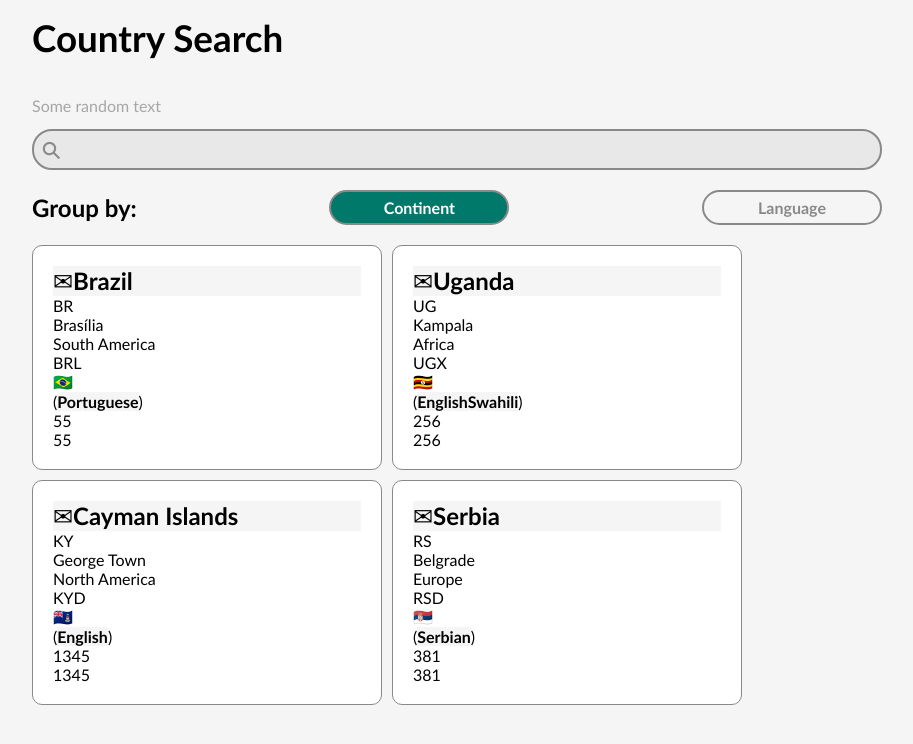
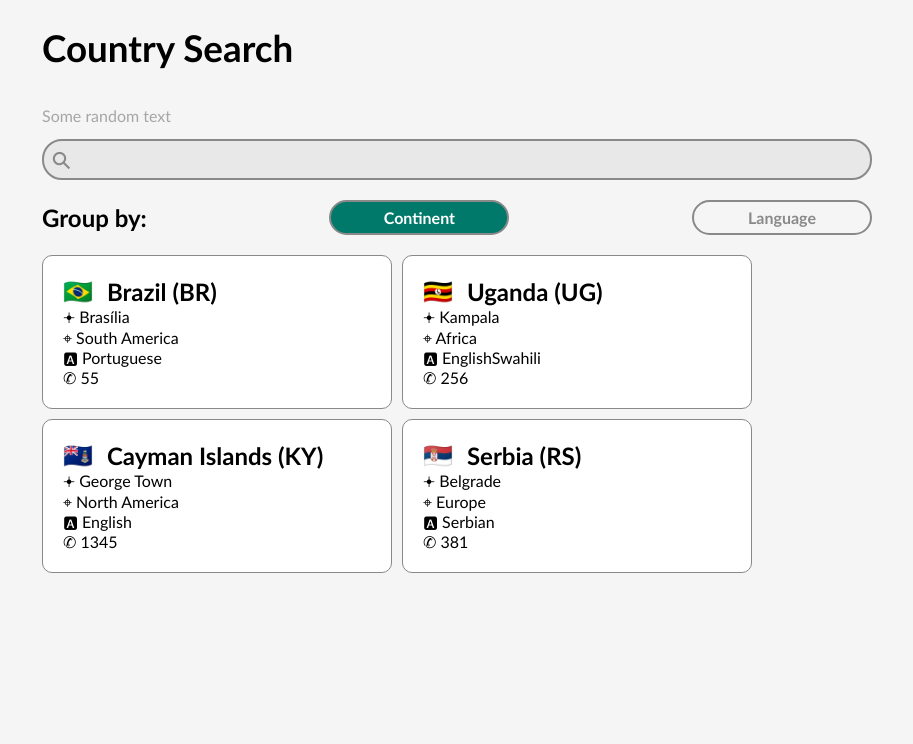
Before and after one commit to Lachicagladiadora/graphql-api-consumption, a React (Vite) app: page / in a window 1280 px wide. Shown: the top 744 px of the page, without its empty margins (183-1096 px from the left). Built offline with nearby package versions, Linux system fonts and the light colour scheme.

Commit message:
feat: styles of design

```diff
--- a/src/index.css
+++ b/src/index.css
@@ -17,6 +17,7 @@ body {
   height: 100dvh;
   width: 100dvw;
   max-width: 850px;
+  padding: 10px;
   display: flex;
   flex-direction: column;
   align-items: center;
@@ -109,7 +110,24 @@ button {
   background-color: #fff;
   display: flex;
   flex-direction: column;
-  & div {
-    background-color: transparent;
-  }
 }
+
+.country-wrapper > div {
+  background-color: transparent;
+}
+
+.country-wrapper > div > span {
+  background-color: transparent;
+}
+
+.country-title {
+  width: 100%;
+  display: flex;
+  align-items: center;
+  gap: 14px;
+  background-color: transparent;
+}
+
+.country-title > span {
+  background-color: transparent;
+}
--- a/src/outter/App.tsx
+++ b/src/outter/App.tsx
@@ -1,5 +1,5 @@
 import { useEffect, useState } from "react";
-import { Countries, Country } from "../inner/types";
+import { Countries } from "../inner/types";
 import { DATA } from "../inner/constants";
 
 const country1 = DATA.countries[30];
@@ -53,29 +53,32 @@ function App() {
         <section className="countries-wrapper">
           {resultCountries.map((c, i) => (
             <div key={i} className="country-wrapper">
-              <h2>
-                <span style={{ fontWeight: "normal" }}>✉︎</span>
-                {c.name ?? ""}
+              <h2 className="country-title">
+                {/* <span style={{ fontWeight: "normal", fontSize: "30px" }}>
+                  ✉︎
+                </span> */}
+                <span>{c.emoji}</span>
+                <span>
+                  {c.name} ({c.code})
+                </span>
               </h2>
-              <div>{c.code ?? ""}</div>
-              {c.capital && <div>{c.capital ?? ""}</div>}
-              <div>{c.continent.name}</div>
-              {c.currency && <div>{c.currency ?? ""}</div>}
-              <div>{c.emoji}</div>
+              {/* <div></div> */}
+              {c.capital && <div>𖥔 {c.capital}</div>}
+              <div>⌖ {c.continent.name}</div>
+              {/* {c.currency && <div>{c.currency}</div>} */}
               <div>
-                (
+                🅰︎{" "}
                 {c.languages.map((c, i) => (
                   <span
                     key={i}
-                    style={{ fontWeight: c.native ? "bold" : "normal" }}
+                    // style={{ fontWeight: c.native ? "bold" : "normal" }}
                   >
                     {c.name}
                   </span>
                 ))}
-                )
               </div>
-              <div>{c.phone}</div>
-              <div>{c.phone}</div>
+              <div>✆ {c.phone}</div>
+              {/* <div>{c.phone}</div> */}
             </div>
           ))}
         </section>
```
